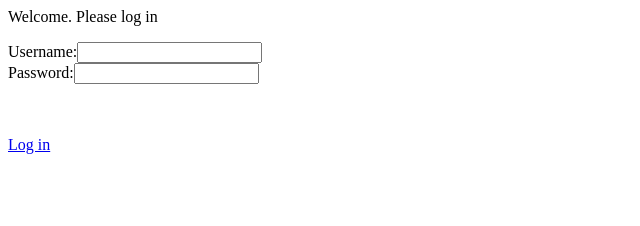
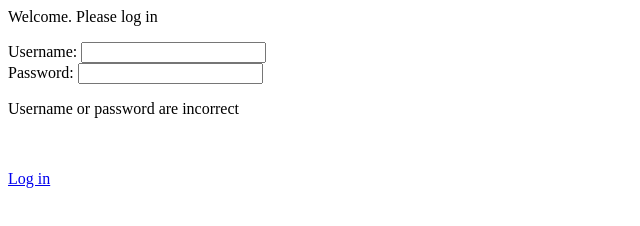
Before and after one commit to koketsochrismashego-ITvarsity/Module-8-Assessment-1-, a plain HTML site: page index.html in a window 1280 px wide. Both pictures are taken after a click on the link "Log in". Shown: the whole page, without its empty margins (0-640 px from the left). Drawn offline with Linux system fonts and the light colour scheme.

Commit message:
Resubmission

```diff
--- a/index.html
+++ b/index.html
@@ -6,8 +6,8 @@
         <p>Welcome. Please log in</p>
 
         <form>
-            <label for="usernameInput">Username:</label><input type="text" id="usernameInput"/><br/>
-            <label for="passwordInput">Password:</label><input type="password" id="passwordInput"/>
+            <label for="usernameInput">Username: </label><input type="text" id="usernameInput"/><br/>
+            <label for="passwordInput">Password: </label><input type="password" id="passwordInput"/>
             <p id="message"></p>
             <br/><br/>
             <a href="#" onclick="verifyUser()">Log in</a>
@@ -17,7 +17,7 @@
 
             function verifyUser(){
                 var username = document.getElementById("usernameInput").value;
-                var username = document.getElementById("passswordInput").value;
+                var password = document.getElementById("passwordInput").value;
 
                 checkUserCreds(username, password);
             }
@@ -27,9 +27,9 @@
                 var systemPassword = "007";
 
                 if(username == systemUsername && password == systemPassword){
-                    document.getElementById("message").innerHTML = "Correct. Logging you in...;"
+                    document.getElementById("message").innerHTML = "Correct. Logging you in...";
                 } else {
-                    document.getElementById("message").innerHTML = "Username or password are incorrect;"
+                    document.getElementById("message").innerHTML = "Username or password are incorrect";
                 }
             }
         </script>
```
Also changed, not shown: password.html (+0 -1 lines).
